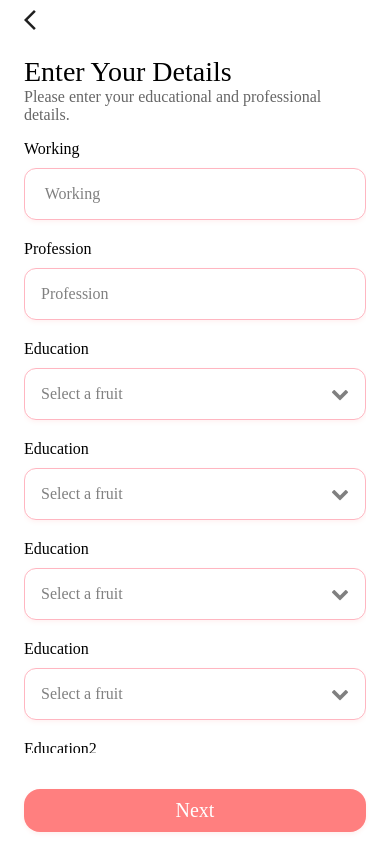
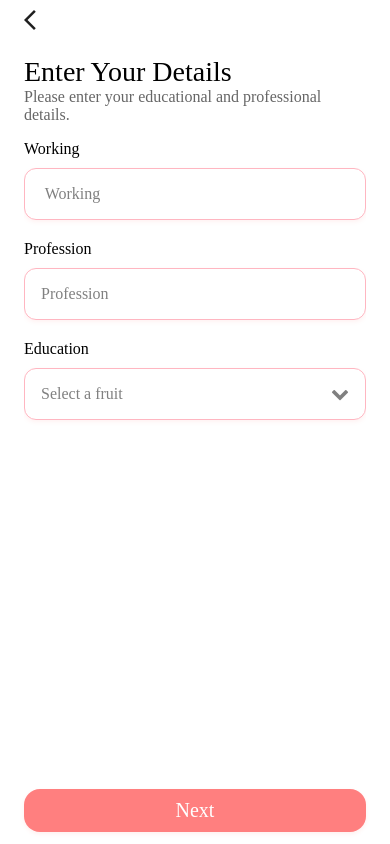
Before and after one commit to JadhavMehul/Lyuba, a React Native app: screen /registerScreen7 in a window 390 px wide. Built offline with nearby package versions, Linux system fonts and the light colour scheme.

Commit message:
scrollview added to compelete screens only

```diff
--- a/src/components/global/DropdownField.tsx
+++ b/src/components/global/DropdownField.tsx
@@ -77,7 +77,7 @@ export default function DropdownField({
 const styles = StyleSheet.create({
   input: {
     backgroundColor: "#fff",
-    width: "100%",
+    // width: "100%",
     fontSize: 16,
     fontFamily: Fonts.Poppins_Regular_400,
     color: "#000000",
--- a/src/features/auth/loginScreen.tsx
+++ b/src/features/auth/loginScreen.tsx
@@ -83,7 +83,6 @@ const styles = StyleSheet.create({
     backgroundColor: "#fff",
   },
   image: {
-    backgroundColor: "yellow",
     width: screenWidth * 0.45,
     height: screenWidth * 0.45,
   },
--- a/src/features/auth/registerScreen1.tsx
+++ b/src/features/auth/registerScreen1.tsx
@@ -1,4 +1,4 @@
-import { View, StyleSheet, Image, TouchableOpacity } from 'react-native'
+import { View, StyleSheet, Image, TouchableOpacity, ScrollView } from 'react-native'
 import React, { useState } from "react";
 import CustomSafeAreaView from '@components/global/CustomSafeAreaView'
 import InputField from '@components/global/InputField'
@@ -36,6 +36,9 @@ const registerScreen1 = () => {
 
 
                         </View>
+                        <ScrollView style={{ width: '100%'}} showsVerticalScrollIndicator={false} showsHorizontalScrollIndicator={false}>
+
+
                         <View style={{ height: 16 }}>
 
                         </View>
@@ -80,6 +83,7 @@ const registerScreen1 = () => {
 
 
 
+</ScrollView>
                     </View>
                 </View>
                 <View style={styles.buttonsection}>
--- a/src/features/auth/registerScreen2.tsx
+++ b/src/features/auth/registerScreen2.tsx
@@ -1,4 +1,4 @@
-import { View, Text, TouchableOpacity, Image, StyleSheet } from 'react-native'
+import { View, Text, TouchableOpacity, Image, StyleSheet, ScrollView } from 'react-native'
 import React, { useState } from "react";
 import PinkButton from '@components/global/PinkButton'
 import { goBack } from "@utils/NavigationUtils";
@@ -28,6 +28,7 @@ const registerScreen2 = () => {
 
 
                         </View>
+                        <ScrollView style={{ width: '100%'}} showsVerticalScrollIndicator={false} showsHorizontalScrollIndicator={false}>
                         <View style={{ height: 16 }}>
 
                         </View>
@@ -52,6 +53,7 @@ const registerScreen2 = () => {
                         // maximumYear={2025}
                         // placeholder="dd/mm/yyyy"
                         />
+                    </ScrollView>
 
                     </View>
                 </View>
--- a/src/features/auth/registerScreen7.tsx
+++ b/src/features/auth/registerScreen7.tsx
@@ -30,7 +30,7 @@ const registerScreen7 = () => {
 
 
                         </View>
-                        <ScrollView showsVerticalScrollIndicator={false} showsHorizontalScrollIndicator={false}>
+                        <ScrollView style={{ width: '100%'}} showsVerticalScrollIndicator={false} showsHorizontalScrollIndicator={false}>
 
 
                             <View style={{ height: 16 }}>
@@ -60,19 +60,7 @@ const registerScreen7 = () => {
                             </TextComponent>
                             <InputField
                                 placeholder="Profession"
-                        /><View style={{ height: 20 }}>
-
-                        </View>
-                        <TextComponent style={styles.inputtitle}>
-                            Education
-                        </TextComponent>
-                        <DropdownField
-                            options={["Apple", "Banana", "Mango", "Orange"]}
-                            placeholder="Select a fruit"
-                            value={selectedValue}
-                            onSelect={(val) => setSelectedValue(val)}
                             />
-
                             <View style={{ height: 20 }}>
 
                             </View>
@@ -86,47 +74,6 @@ const registerScreen7 = () => {
                                 onSelect={(val) => setSelectedValue(val)}
                             />
 
-
-                        <View style={{ height: 20 }}>
-
-                        </View>
-                        <TextComponent style={styles.inputtitle}>
-                            Education
-                        </TextComponent>
-                        <DropdownField
-                            options={["Apple", "Banana", "Mango", "Orange"]}
-                            placeholder="Select a fruit"
-                            value={selectedValue}
-                            onSelect={(val) => setSelectedValue(val)}
-                        />
-
-
-                        <View style={{ height: 20 }}>
-
-                        </View>
-                        <TextComponent style={styles.inputtitle}>
-                            Education
-                        </TextComponent>
-                        <DropdownField
-                            options={["Apple", "Banana", "Mango", "Orange"]}
-                            placeholder="Select a fruit"
-                            value={selectedValue}
-                            onSelect={(val) => setSelectedValue(val)}
-                        />
-
-
-                        <View style={{ height: 20 }}>
-
-                        </View>
-                        <TextComponent style={styles.inputtitle}>
-                            Education2
-                        </TextComponent>
-                        <DropdownField
-                            options={["Apple", "Banana", "Mango", "Orange"]}
-                            placeholder="Select a fruit"
-                            value={selectedValue}
-                            onSelect={(val) => setSelectedValue(val)}
-                        />
 
                         </ScrollView>
 
```
Lines whose indentation alone changed are shown as unchanged.
